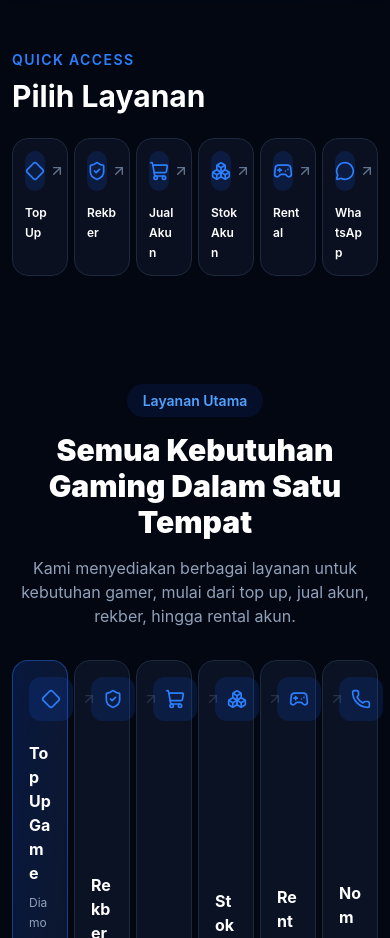
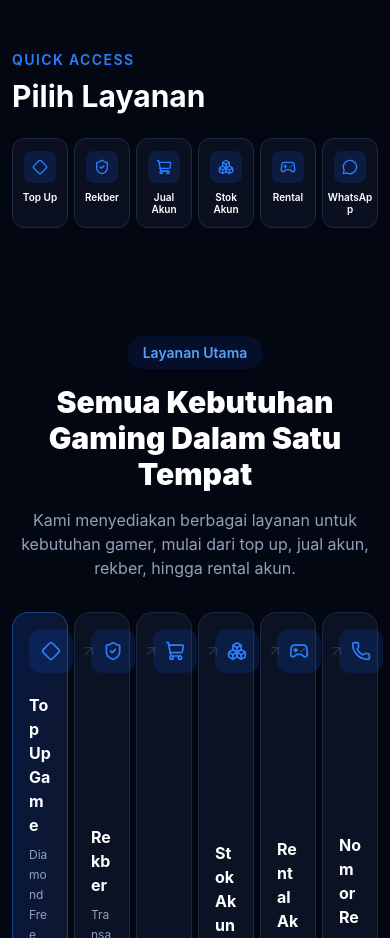
Before and after one commit to falintino/7-april-store, a Next.js app: page / in a window 390 px wide. Shown: the part 1300-2238 px from the top of the page. Built offline with nearby package versions, Linux system fonts and the light colour scheme; no server answers.

Commit message:
Compact quick menu cards for one mobile row

```diff
--- a/components/quick-menu/QuickMenuCard.tsx
+++ b/components/quick-menu/QuickMenuCard.tsx
@@ -1,7 +1,7 @@
 "use client";
 
 import Link from "next/link";
-import { ArrowUpRight, LucideIcon } from "lucide-react";
+import { LucideIcon } from "lucide-react";
 
 interface QuickMenuCardProps {
   title: string;
@@ -9,25 +9,17 @@ interface QuickMenuCardProps {
   icon: LucideIcon;
 }
 
-export default function QuickMenuCard({
-  title,
-  href,
-  icon: Icon,
-}: QuickMenuCardProps) {
+export default function QuickMenuCard({ title, href, icon: Icon }: QuickMenuCardProps) {
   return (
     <Link
       href={href}
-      className="group relative min-w-0 overflow-hidden rounded-2xl border border-slate-800 bg-slate-900/60 p-3 transition-all duration-300 hover:-translate-y-1 hover:border-blue-500 hover:shadow-[0_0_30px_rgba(37,99,235,.2)] sm:p-5 lg:p-6"
+      className="group flex min-w-0 flex-col items-center overflow-hidden rounded-xl border border-slate-800 bg-slate-900/60 px-1 py-3 text-center transition-all duration-300 hover:-translate-y-1 hover:border-blue-500 hover:shadow-[0_0_30px_rgba(37,99,235,.2)] sm:items-start sm:rounded-2xl sm:p-5 sm:text-left lg:p-6"
     >
-      <div className="flex items-center justify-between gap-1 sm:gap-3">
-        <div className="flex h-10 w-10 items-center justify-center rounded-xl bg-blue-600/15 sm:h-12 sm:w-12 lg:h-14 lg:w-14">
-          <Icon className="h-5 w-5 text-blue-500 transition group-hover:scale-110 sm:h-6 sm:w-6 lg:h-7 lg:w-7" />
-        </div>
-
-        <ArrowUpRight className="h-4 w-4 shrink-0 text-slate-500 transition group-hover:text-blue-500 lg:h-5 lg:w-5" />
+      <div className="flex h-8 w-8 items-center justify-center rounded-lg bg-blue-600/15 sm:h-12 sm:w-12 sm:rounded-xl lg:h-14 lg:w-14">
+        <Icon className="h-4 w-4 text-blue-500 transition group-hover:scale-110 sm:h-6 sm:w-6 lg:h-7 lg:w-7" />
       </div>
 
-      <h3 className="mt-3 break-words text-xs font-semibold leading-5 text-white sm:mt-4 sm:text-base lg:mt-5 lg:text-lg">
+      <h3 className="mt-2 w-full break-words text-[10px] font-semibold leading-3 text-white sm:mt-4 sm:text-base sm:leading-normal lg:mt-5 lg:text-lg">
         {title}
       </h3>
     </Link>
```
